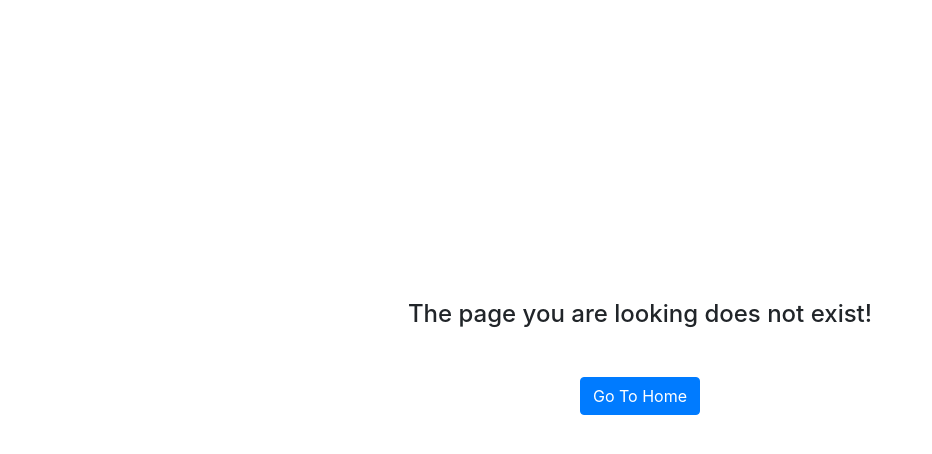
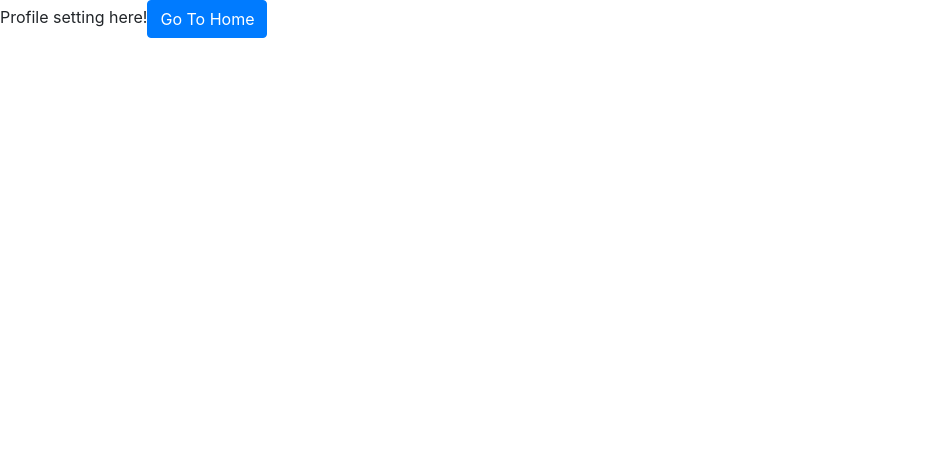
Before and after one commit to AlexHHsiao/subscription-app, a React (Create React App) app: page /profile in a window 1280 px wide. Shown: the top 454 px of the page, without its empty margins (0-932 px from the left). Built offline with nearby package versions, Linux system fonts and the light colour scheme.

Commit message:
add profile page

```diff
--- a/src/App.js
+++ b/src/App.js
@@ -2,12 +2,14 @@ import React from 'react';
 import Main from "./component/Main/Main";
 import {Switch, Route} from "react-router-dom";
 import PageNotFound from "./component/PageNotFound/PageNotFound";
+import Profile from "./component/Profile/Profile";
 
 
 function App() {
     return (
         <Switch>
             <Route exact path='/' component={Main}/>
+            <Route exact path='/profile' component={Profile}/>
             <Route component={PageNotFound}/>
         </Switch>
     );
--- a/src/component/Header/Header.js
+++ b/src/component/Header/Header.js
@@ -1,5 +1,6 @@
 import React, {createRef, useCallback} from "react";
 import AppConfig from "../../common/util/config";
+import {Link} from 'react-router-dom';
 
 const currencySelection = createRef();
 
@@ -18,6 +19,8 @@ const Header = ({getPreview}) => {
             <span className="navbar-brand mb-0 h1">Subscription App</span>
 
             <form className="form-inline">
+                <a className='nav-link mr-2'><Link to='/profile'>Profile</Link></a>
+
                 <div className="input-group">
                     <div className="input-group-prepend">
                         <label className="input-group-text">Currency</label>
--- /dev/null
+++ b/src/component/Profile/Profile.js
@@ -0,0 +1,16 @@
+import React from "react";
+import {useHistory} from "react-router-dom";
+
+const Profile = () => {
+    const history = useHistory();
+    return (
+        <div>
+            Profile setting here!
+            <button className='btn btn-primary' onClick={() => {
+                history.push('/')
+            }}>Go To Home</button>
+        </div>
+    );
+};
+
+export default Profile;
```
